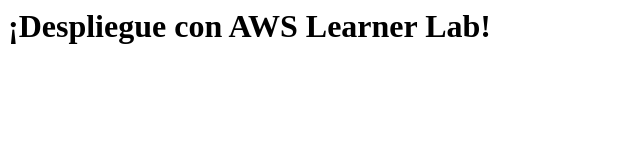
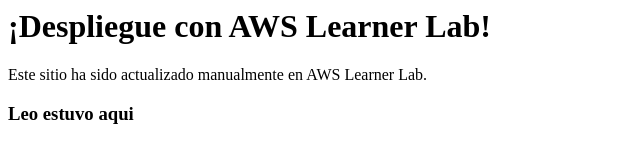
Before and after one commit to Leonardoyahirmartinezestrada/mi-proyecto-devops, a plain HTML site: page src/index.html in a window 1280 px wide. Shown: the whole page, without its empty margins (0-640 px from the left). Drawn offline with Linux system fonts and the light colour scheme.

Commit message:
Nueva seccion agregada

```diff
--- a/src/index.html
+++ b/src/index.html
@@ -8,5 +8,7 @@
 	</head>
 	<body>
 		<h1>¡Despliegue con AWS Learner Lab!</h1>
+		<p> Este sitio ha sido actualizado manualmente en AWS Learner Lab.</p>
+		<h3> Leo estuvo aqui</h3>
 	</body>
 </html>
```
